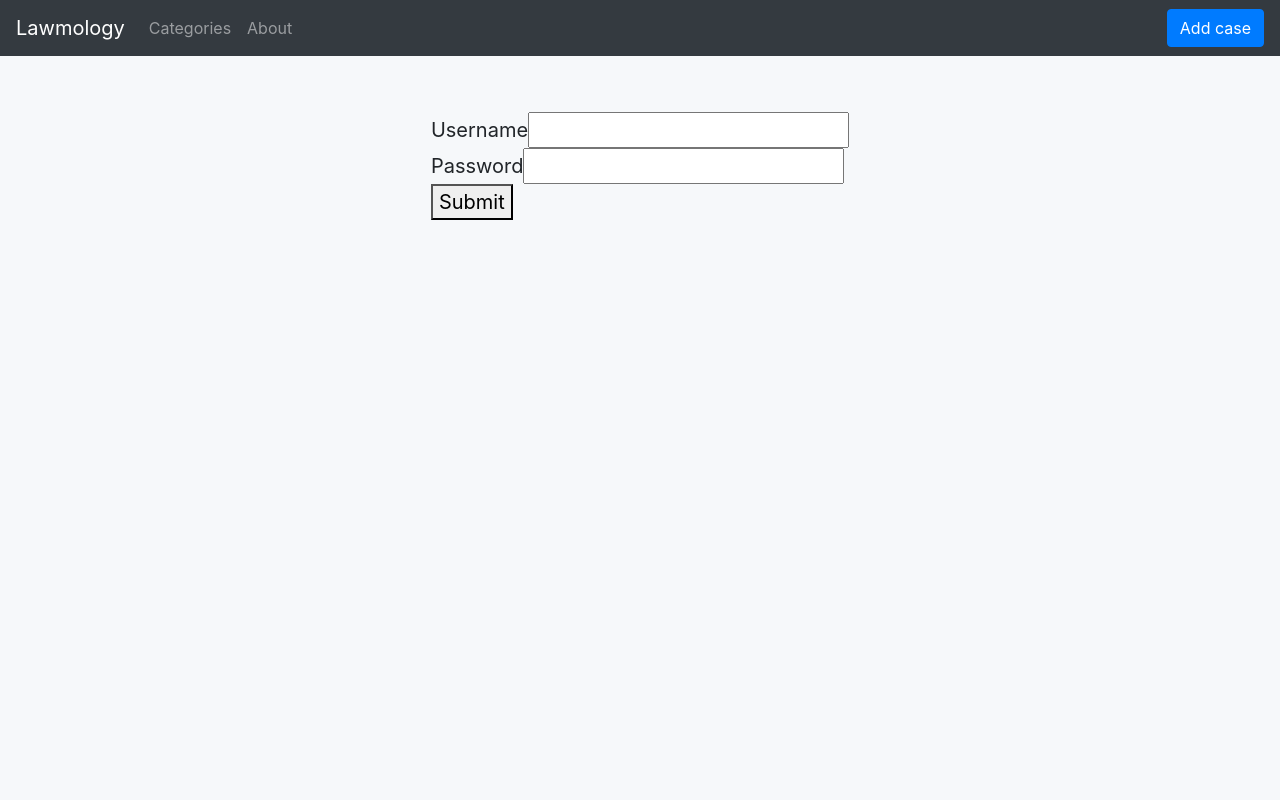
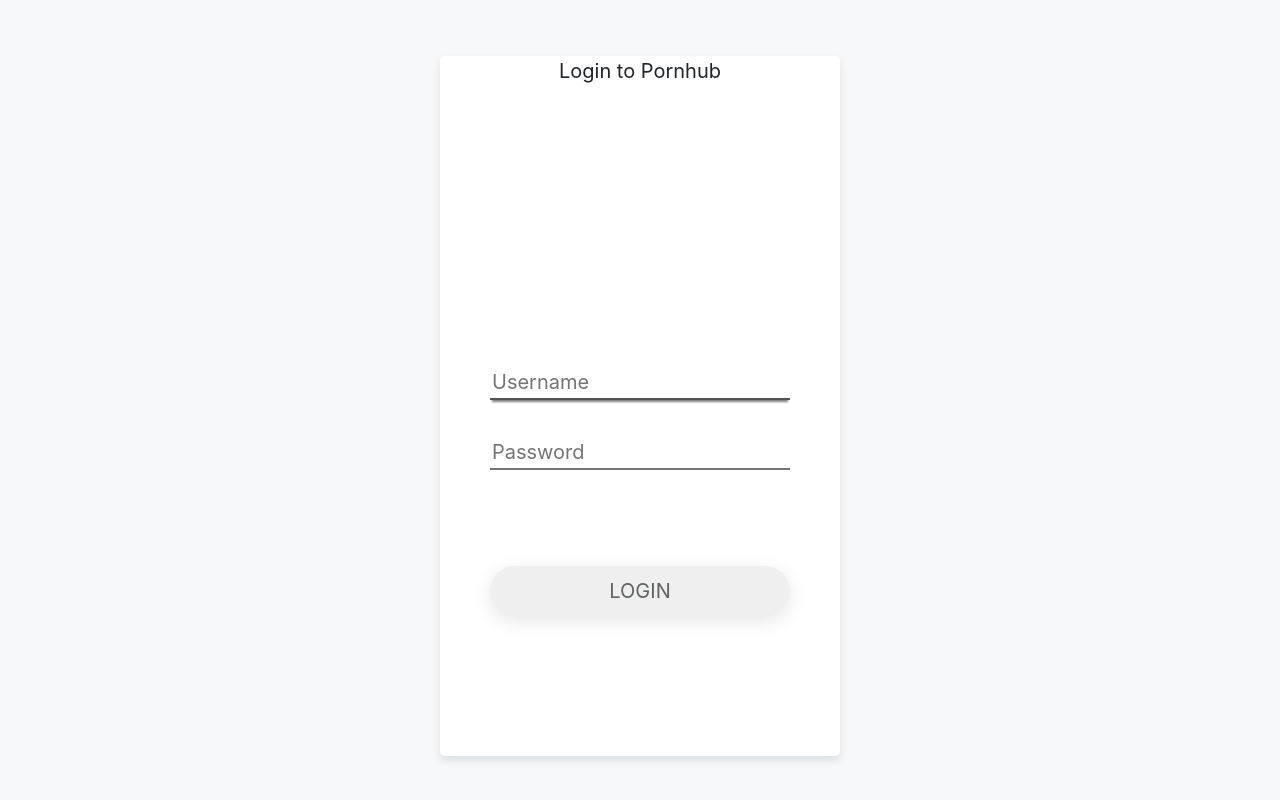
Before and after one commit to dominiclet/open-law, a Next.js app: page /login in a window 1280 px wide. Shown: the top 800 px of the page. Built offline with nearby package versions, Linux system fonts and the light colour scheme.

Commit message:
login page styling, logout functionality, user database

```diff
--- a/components/Layout.js
+++ b/components/Layout.js
@@ -1,4 +1,3 @@
-import Header from './Header'
 import styles from '../styles/Layout.module.css'
 import NavigationBar from './NavigationBar'
 import { useState } from 'react';
@@ -8,6 +7,7 @@ import Form from 'react-bootstrap/Form';
 import axios from 'axios';
 import { apiRoot } from '../config';
 import { useRouter } from 'next/router';
+import withAuth from '../helpers/withAuth';
 
 const Layout = (props) => {
     // States to handle add case modal
@@ -90,4 +90,4 @@ const Layout = (props) => {
     )
 }
 
-export default Layout
+export default withAuth(Layout)
--- /dev/null
+++ b/components/LoginLayout.js
@@ -0,0 +1,14 @@
+import styles from '../styles/Layout.module.css';
+
+const LoginLayout = (props) => {
+
+	return (
+		<div className={styles.container}>
+			<main className = {styles.main}>
+				{props.children}
+			</main>
+		</div>
+	);
+}
+
+export default LoginLayout
--- a/components/NavigationBar.js
+++ b/components/NavigationBar.js
@@ -2,8 +2,23 @@ import Link from 'next/link';
 import Navbar from 'react-bootstrap/Navbar';
 import Nav from 'react-bootstrap/Nav';
 import Button from 'react-bootstrap/Button';
+import { useRouter } from 'next/router';
 
 const NavigationBar = (props) => {
+    const router = useRouter();
+
+    // Hide navbar for the following paths
+    const hideNavPaths = ["/login"];
+    if (hideNavPaths.includes(router.pathname)) {
+        return null;
+    }
+
+    // Logout functionality
+    const handleLogout = () => {
+        localStorage.removeItem("jwt-token");
+        router.push("/login");
+    };
+
     return (
         <Navbar bg="dark" variant="dark">
             <Navbar.Toggle aria-controls="navbarScroll" />
@@ -16,6 +31,9 @@ const NavigationBar = (props) => {
                 <Nav.Item>
                     <Button onClick={props.addCase}>Add case</Button>
                 </Nav.Item>
+                <Nav.Item>
+                    <Button onClick={handleLogout}>Logout</Button>
+                </Nav.Item>
             </Nav>
         </Navbar>
     )
--- a/components/casesummary/edit/EditorBuilder.js
+++ b/components/casesummary/edit/EditorBuilder.js
@@ -46,7 +46,7 @@ const EditorBuilder = (props) => {
                 }).catch(e => {
                     console.error(e);
                     if (accessToken) {
-                        localStorage.deleteItem("jwt-token");
+                        localStorage.removeItem("jwt-token");
                     }
                     router.push("/login");
                 });
--- a/pages/_app.js
+++ b/pages/_app.js
@@ -1,14 +1,28 @@
-import Layout from '../components/Layout'
+import Layout from '../components/Layout';
+import LoginLayout from '../components/LoginLayout';
 import 'bootstrap/dist/css/bootstrap.min.css';
 import 'react-quill/dist/quill.bubble.css'; // CSS for Quill
-import '../styles/globals.css'
+import '../styles/globals.css';
+import { useRouter } from 'next/router';
 
 function MyApp({ Component, pageProps }) {
+  const router = useRouter();
+
+  // Paths that do not require authentication
+  const noAuth = ["/login"];
+  if (noAuth.includes(router.pathname)) {
+    return (
+      <LoginLayout>
+        <Component {...pageProps} />
+      </LoginLayout>
+    );
+  }
+
   return (
-    <Layout>
-      <Component {...pageProps} />
-    </Layout>
-  )
+      <Layout>
+        <Component {...pageProps} />
+      </Layout>
+  );
 }
 
 export default MyApp
--- a/pages/case/[id]/edit/index.js
+++ b/pages/case/[id]/edit/index.js
@@ -5,7 +5,6 @@ import axios from 'axios';
 import { apiRoot } from '../../../../config';
 import { useEffect, useState } from 'react';
 import EditorBuilder from '../../../../components/casesummary/edit/EditorBuilder';
-import withAuth from '../../../../helpers/withAuth';
 
 const caseEditPage = () => {
     const router = useRouter();
@@ -69,4 +68,4 @@ const caseEditPage = () => {
         );
     }
 }
- export default withAuth(caseEditPage)
+ export default caseEditPage
--- a/pages/case/[id]/index.js
+++ b/pages/case/[id]/index.js
@@ -52,4 +52,4 @@ const caseDisplayPage = (props) => {
     }
 }
 
-export default withAuth(caseDisplayPage)
+export default caseDisplayPage
--- a/pages/login/index.js
+++ b/pages/login/index.js
@@ -1,6 +1,7 @@
 import axios from "axios";
 import { apiRoot } from "../../config";
 import { useRouter } from 'next/router';
+import loginStyle from '../../styles/Login.module.css';
 
 
 const loginPage = () => {
@@ -25,13 +26,37 @@ const loginPage = () => {
 			});
 	};
 
+	// Handle enter functionality
+	const handleEnterKey = (e) => {
+		if (e.key === "Enter") {
+			handleSubmit();
+		}
+	}
+
 	return (
-		<div>
-			Username
-			<input id="username"/><br/>
-			Password
-			<input id="password"/><br />
-			<button onClick={handleSubmit}>Submit</button>
+		<div className={loginStyle.loginContainer}>
+			<div className={loginStyle.logoContainer}>
+				Login to Pornhub
+			</div>
+			<div className={loginStyle.inputContainer}>
+				<input
+					autoFocus
+					className={loginStyle.input}
+					onKeyPress={handleEnterKey}
+					id="username"
+					placeholder="Username"
+				/>
+			</div>
+			<div className={loginStyle.inputContainer}>
+				<input
+					className={loginStyle.input}
+					onKeyPress={handleEnterKey}
+					id="password"
+					placeholder="Password"
+					type="password"
+				/>
+			</div>
+			<button className={loginStyle.submit} onClick={handleSubmit}>LOGIN</button>
 		</div>
 	);
 }
--- /dev/null
+++ b/styles/Login.module.css
@@ -0,0 +1,52 @@
+.loginContainer {
+	background-color: white;
+	width: 400px;
+	height: 700px;
+	border-radius: 5px;
+	box-shadow: 0 5px 10px 0 rgb(0 0 0 / 10%);
+	display: grid;
+	grid-template-rows: 40% 10% 10% 20%;
+}
+
+.logoContainer {
+	grid-row: 1;
+	text-align: center;
+}
+
+.inputContainer {
+	padding-top: 30px;
+	justify-self: center;
+}
+
+.input {
+	width: 300px;
+	border-top: none;
+	border-left: none;
+	border-right: none;
+	transition-duration: 0.4s;
+}
+
+.input:focus {
+	outline: none;
+	border-color: black;
+	box-shadow: 0 4px 2px -2px grey;
+	transition-duration: 0.4s;
+}
+
+.submit {
+	width: 300px;
+	height: 50px;
+	justify-self: center;
+	align-self: end;
+	border: none;
+	border-radius: 30px;
+	box-shadow: 0 5px 20px 0 rgb(0 0 0 / 10%);
+	color: #5f6361;
+	transition-duration: 0.3s;
+}
+
+.submit:hover {
+	background-color: #343a40;
+	color:white;
+	transition-duration: 0.3s;
+}
```
Also changed, not shown: pages/index.js (+5 -3 lines), 1 other file (tests, documents, lock files or other folders).
